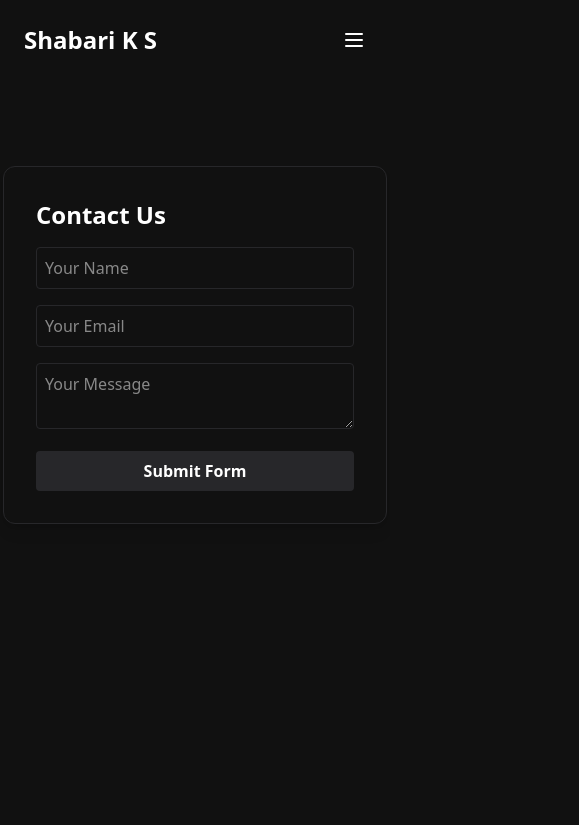
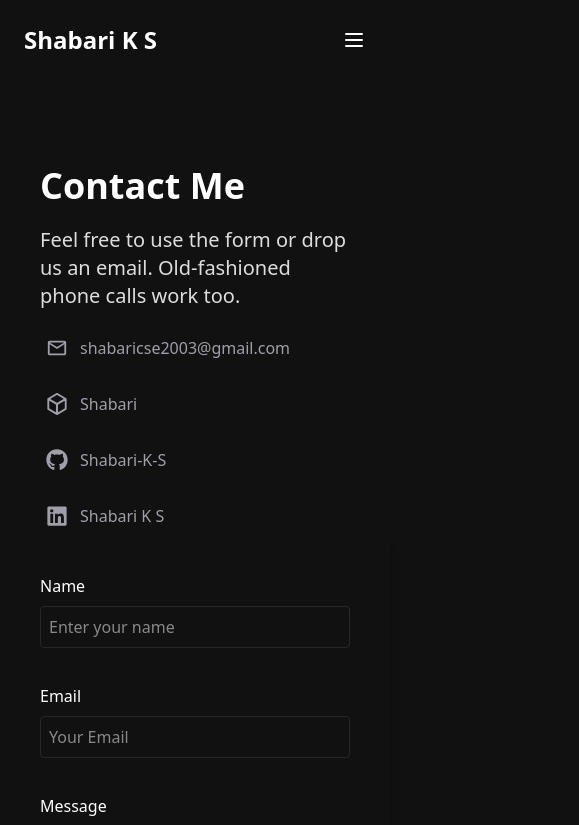
Before and after one commit to Shabari-K-S/Portfolio, a React (Vite) app: page /contact in a window 390 px wide. Shown: the top 825 px of the page, 579 px wide, since content can reach past the window. Built offline with nearby package versions, Linux system fonts and the light colour scheme.

Commit message:
contacts page and responsiveness fix

```diff
--- a/src/Component/pages/Contacts.tsx
+++ b/src/Component/pages/Contacts.tsx
@@ -1,5 +1,9 @@
 import React, { useState } from "react";
 import Navbar from "../ui/Navbar";
+import { MdOutlineMailOutline } from "react-icons/md";
+import { SiHackthebox } from "react-icons/si";
+import { FaGithub, FaLinkedin } from "react-icons/fa6";
+import Footer from "../ui/Footer";
 
 const Contacts = () => {
   const [name, setName] = useState("");
@@ -35,21 +39,59 @@ const Contacts = () => {
   return (
     <>
       <Navbar />
-        <div className="flex items-center justify-center mt-24">
+      <div className="flex flex-col md:flex-row justify-center mt-24">
+        <div className="w-full md:w-1/2 px-10 md:pr-16 lg:p-24 md:pl-5  text-white flex flex-col gap-5">
+          <h2 className="text-4xl font-bold">
+            Contact Me
+          </h2>
+          <p className="text-zinc-100/90 text-xl">
+            Feel free to use the form or drop us an email. Old-fashioned phone calls work too.
+          </p>
+          <div className="flex flex-col gap-5 text-zinc-400">
+            <a
+              className="p-1.5 rounded-md cursor-pointer hover:scale-[110%] hover:translate-x-[8%] hover:text-white flex items-center gap-3 transition w-fit duration-300 ease-in-out"
+              href="mailto:shabaricse2003@gmail.com"
+            >
+              <MdOutlineMailOutline className="w-[22px] h-[22px]" /> shabaricse2003@gmail.com
+            </a>
+            <a
+              className="p-1.5 rounded-md cursor-pointer hover:scale-[110%] hover:translate-x-[8%] hover:text-white flex items-center gap-3 transition w-fit duration-300 ease-in-out"
+              href="https://app.hackthebox.com/profile/1104708"
+            >
+              <SiHackthebox className="w-[22px] h-[22px]" /> Shabari
+            </a>
+            <a
+              className="p-1.5 rounded-md cursor-pointer hover:scale-[110%] hover:translate-x-[8%] hover:text-white flex items-center gap-3 transition w-fit duration-300 ease-in-out"
+              href="https://github.com/Shabari-K-S"
+            >
+              <FaGithub className="w-[22px] h-[22px]" /> Shabari-K-S
+            </a>
+            <a
+              className="p-1.5 rounded-md cursor-pointer hover:scale-[110%] hover:translate-x-[8%] hover:text-white flex items-center gap-3 transition w-fit duration-300 ease-in-out"
+              href="https://www.linkedin.com/in/shabari-k-s/"
+            >
+              <FaLinkedin className="w-[22px] h-[22px]" /> Shabari K S
+            </a>
+          </div>
+        </div>
         <form
           onSubmit={handleSubmit}
-            className="border border-[#27272a] p-8 rounded-xl shadow-lg w-96 text-white"
+          className="md:w-1/2 lg:w-1/3 w-full px-10 py-10 flex flex-col rounded-xl shadow-lg  text-white gap-5"
         >
-            <h2 className="text-2xl font-bold mb-4">Contact Us</h2>
+          <div className="flex flex-col justify-center items-start gap-2">
+            <label htmlFor="name">Name</label>
             <input
               type="text"
               name="name"
               value={name}
               onChange={(event) => setName(event.target.value)}
-            placeholder="Your Name"
+              placeholder="Enter your name"
               required
-            className="w-full p-2 mb-4 rounded border border-[#27272a] focus:outline-none focus:ring-2"
+              className="w-full p-2 mb-4 rounded border border-[#27272a] focus:outline-none focus:border-slate-400"
             />
+          </div>
+          <div className="flex flex-col justify-center items-start gap-2">
+            <label htmlFor="email">Email</label>
             <input
               type="email"
               name="email"
@@ -57,16 +99,21 @@ const Contacts = () => {
               onChange={(event) => setEmail(event.target.value)}
               placeholder="Your Email"
               required
-            className="w-full p-2 mb-4 rounded border border-[#27272a]"
+              className="w-full p-2 mb-4 rounded border border-[#27272a] focus:outline-none focus:border-slate-400"
             />
+          </div>
+          <div className="flex flex-col justify-center items-start gap-2">
+            <label htmlFor="message">Message</label>
             <textarea
               name="message"
               value={message}
               onChange={(event) => setMessage(event.target.value)}
               placeholder="Your Message"
               required
-            className="w-full p-2 mb-4 rounded border border-[#27272a]"
+              rows={4}
+              className="w-full p-2 rounded border border-[#27272a] focus:outline-none focus:border-slate-400"
             />
+          </div>
           <button
             type="submit"
             className="w-full p-2 rounded bg-[#27272a] hover:bg-[#ededed] hover:text-zinc-800 transition ease-in-out duration-300 font-semibold"
@@ -78,6 +125,10 @@ const Contacts = () => {
           )}
         </form>
       </div>
+      <div className="flex flex-col items-center w-full justify-center mt-5 gap-5">
+        <div className="min-w-3xl h-0.5 mt-5 bg-[#222222]"></div>
+          <Footer />
+      </div>
     </>
   );
 };
--- a/src/Component/pages/ProjectPage.tsx
+++ b/src/Component/pages/ProjectPage.tsx
@@ -3,6 +3,7 @@ import { Project_List } from "../../data/Data";
 import { useEffect, useState } from "react";
 import MarkdownViewer from "../ui/MarkdownViewer";
 import Navbar from "../ui/Navbar";
+import Footer from "../ui/Footer";
 
 const ProjectPage = () => {
 
@@ -56,6 +57,8 @@ const ProjectPage = () => {
           <MarkdownViewer markdown={data} />
         </div>
       </div>
+      <div className="w-full border border-gray-700/40"></div>
+      <Footer />
     </div>
   )
 }
--- a/src/Component/pages/Projects.tsx
+++ b/src/Component/pages/Projects.tsx
@@ -1,5 +1,6 @@
 import Navbar from "../ui/Navbar"
 import { Project_List, ProjectCardProps } from "../../data/Data"
+import Footer from "../ui/Footer"
 
 export const ProjectCard = ( { id, name, lang, desc}: ProjectCardProps ) => {
 
@@ -48,6 +49,10 @@ const Projects = () => {
                 }
             </div>
         </div>
+        <div className="flex flex-col items-center w-full justify-center mt-5 gap-5">
+            <div className="min-w-3xl h-0.5 mt-5 bg-[#222222]"></div>
+            <Footer />
+      </div>
     </div>
   )
 }
--- a/src/Component/ui/Navbar.tsx
+++ b/src/Component/ui/Navbar.tsx
@@ -6,8 +6,8 @@ const Navbar = () => {
 
   return (
     <div className="w-full h-[70px] text-white bg-[#111111] sticky">
-      <div className="px-6 md:px-28 py-6 flex flex-row w-full justify-between items-center">
-        <h2 className="text-2xl font-semibold">Shabari K S</h2>
+      <div className="px-6 md:px-10 lg:px-16 xl:px-20 py-6 flex flex-row w-full justify-between items-center">
+        <a className="text-2xl font-semibold cursor-pointer" href="/">Shabari K S</a>
 
         <div className="hidden md:flex flex-row gap-5">
           <a href="/" className="hover:text-gray-400">Home</a>
```
Also changed, not shown: 1 other file (tests, documents, lock files or other folders). Lines whose indentation alone changed are shown as unchanged.
